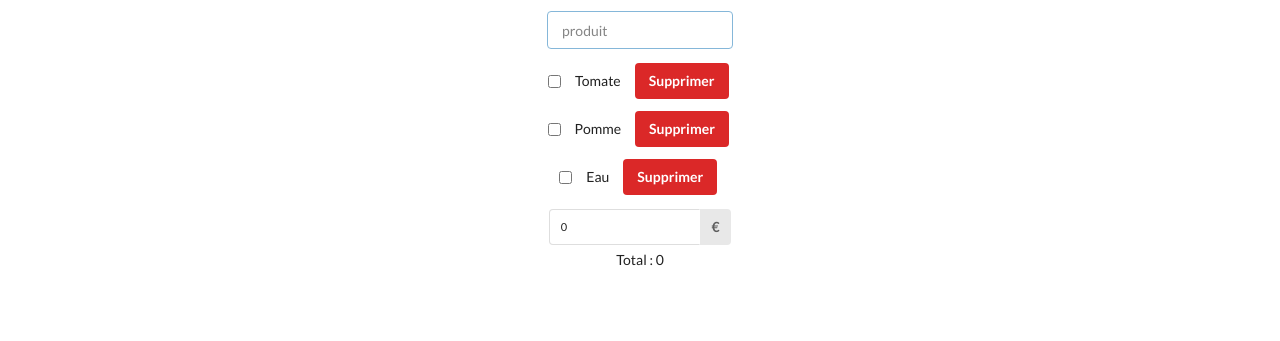
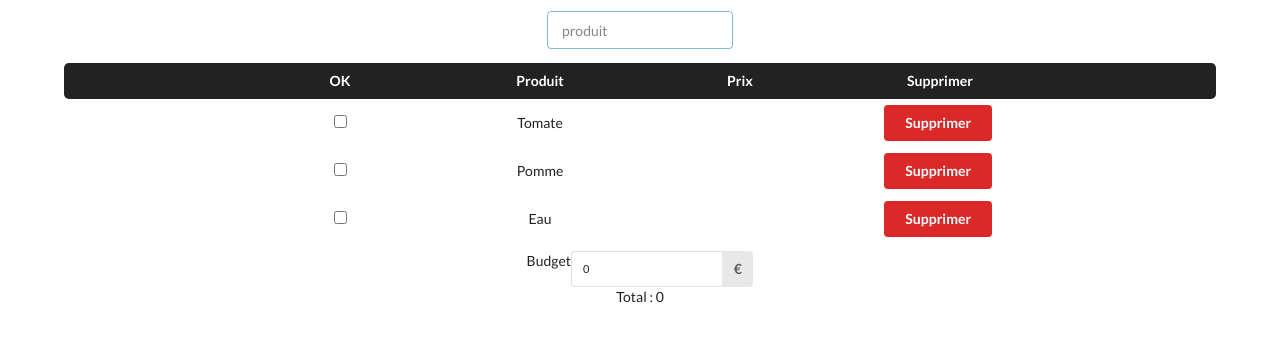
Before and after one commit to ArnaudButel/VueJS-toDoList, a plain HTML site: page index.html in a window 1280 px wide. Shown: the part 35-376 px from the top of the page. Drawn offline with nearby package versions, Linux system fonts and the light colour scheme.

Commit message:
un peu plus de css

```diff
--- a/css/todoList.css
+++ b/css/todoList.css
@@ -11,3 +11,14 @@ ul {
     align-items: center;
     margin: auto;
 }
+.elmt_list {
+    width: 200px;
+    max-width: 20%;
+}
+.header_list {
+    font-weight: bold;
+    background-color: #222;
+    color: white;
+    padding: 10px 0!important;
+    border-radius: 5px;
+}
--- a/index.html
+++ b/index.html
@@ -16,17 +16,23 @@
                 </div>
 
                 <div class="ui relaxed list">
+                    <div class="header_list item ui grid equal width row ">
+                        <div class="elmt_list">OK</div>
+                        <div class="elmt_list">Produit</div>
+                        <div class="elmt_list">Prix</div>
+                        <div class="elmt_list">Supprimer</div>
+                    </div>
                     <list v-for="item in list" :elem="item" :key="item.id"></list>
                 </div>
 
 
                 <div class="ui right labeled input">
-                    <label for="budget"></label>
+                    <label for="budget">Budget </label>
                     <input class="ui mini icon input" id="budget" type="text" placeholder="Budget" v-model="budget">
                     <label for="amount" class="ui label">€</label>
                 </div>
                 <p>Total : {{ amount }}</p>
-                <p class="ui red" v-show="amount > budget">Attention budget dépassé !</p>
+                <p class="ui attached icon error message" v-show="amount > budget">Attention budget dépassé !</p>
         </div>
 
     </div>
--- a/js/app.js
+++ b/js/app.js
@@ -2,13 +2,13 @@ var ComponentList = {
     props : ['elem'],
     template: `
         <div class="item ui grid equal width row">
-            <input type="checkbox" :id="'produit_' + elem.id" v-model="elem.checked">
-            <label :for="'produit_' + elem.id">{{ elem.text }}</label>
-            <div class="ui right labeled input" v-if="elem.checked">
-                <input class="ui mini icon input" type="text" placeholder="Montant" :id="'price_' + elem.id" v-model.number="elem.price" @change="upgradeAmountComp()">
-                <label for="amount" class="ui label">€</label>
+            <div class="elmt_list"><input type="checkbox" :id="'produit_' + elem.id" v-model="elem.checked"></div>
+            <div class="elmt_list"><label :for="'produit_' + elem.id">{{ elem.text }}</label></div>
+            <div class="ui right labeled input elmt_list">
+                <input class="ui mini icon input" type="text" placeholder="Montant" :id="'price_' + elem.id" v-model.number="elem.price" @change="upgradeAmountComp()" v-if="elem.checked">
+                <label for="amount" class="ui label" v-if="elem.checked">€</label>
             </div>
-            <button class="ui red button"  @click="delElmtComp(elem.id)">Supprimer</button>
+            <div class="elmt_list"><button class="ui red button"  @click="delElmtComp(elem.id)">Supprimer</button></div>
         </div>`,
     methods: {
         delElmtComp(index) {
```
